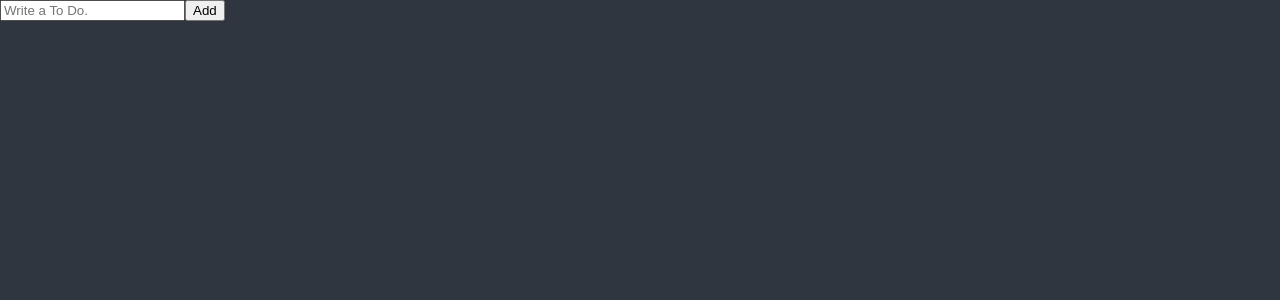
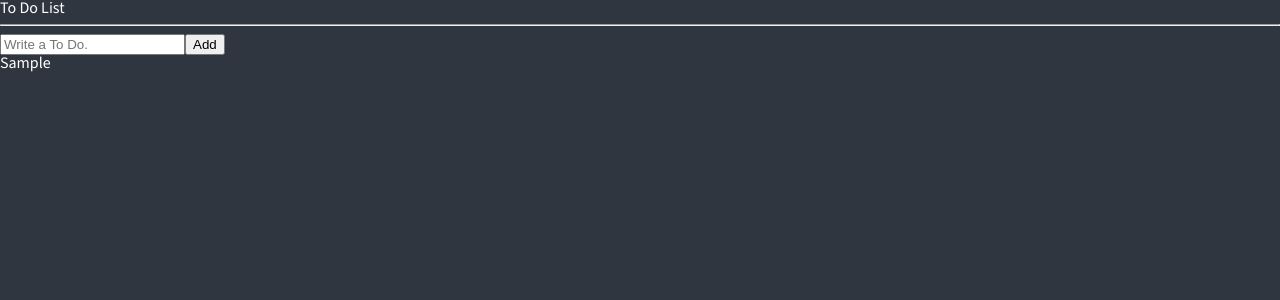
Before and after one commit to RJ-Stony/react-master, a React (Create React App) app: page / in a window 1280 px wide. Both pictures are taken after typing "Sample" into the empty fields and a click on the button "Add". Shown: the top 300 px of the page. Built offline with nearby package versions, Linux system fonts and the light colour scheme.

Commit message:
Updated: todos by RecoilState

```diff
--- a/src/App.tsx
+++ b/src/App.tsx
@@ -1,5 +1,5 @@
 import { createGlobalStyle } from "styled-components";
-import ToDoList from "./ToDoList";
+import ToDoList from "./components/ToDoList";
 
 function App() {
   return (
--- a/src/ToDoList.tsx
+++ /dev/null
@@ -1,27 +0,0 @@
-import { useForm } from "react-hook-form";
-
-interface IForm {
-  toDo: string;
-}
-
-function ToDoList() {
-  const { register, handleSubmit, setValue } = useForm<IForm>();
-  const handleValid = (data: IForm) => {
-    console.log("Add to do", data.toDo);
-    setValue("toDo", "");
-  };
-
-  return (
-    <div>
-      <form onSubmit={handleSubmit(handleValid)}>
-        <input
-          {...register("toDo", { required: "Please write a To Do." })}
-          placeholder="Write a To Do."
-        />
-        <button>Add</button>
-      </form>
-    </div>
-  );
-}
-
-export default ToDoList;
--- /dev/null
+++ b/src/components/ToDoList.tsx
@@ -0,0 +1,51 @@
+import { useForm } from "react-hook-form";
+import { atom, useRecoilState } from "recoil";
+
+interface IForm {
+  toDo: string;
+}
+
+interface IToDo {
+  text: string;
+  id: number;
+  category: "TO_DO" | "DOING" | "DONE";
+}
+
+const toDoState = atom<IToDo[]>({
+  key: "toDoState",
+  default: [],
+});
+
+function ToDoList() {
+  const [toDos, setToDos] = useRecoilState(toDoState);
+  // const value = useRecoilValue(toDoState);
+  // const modFn = useSetRecoilState(toDoState);
+  const { register, handleSubmit, setValue } = useForm<IForm>();
+  const handleValid = ({ toDo }: IForm) => {
+    setToDos((oldToDos) => [
+      { text: toDo, id: Date.now(), category: "TO_DO" },
+      ...oldToDos,
+    ]);
+    setValue("toDo", "");
+  };
+  return (
+    <div>
+      <h1>To Do List</h1>
+      <hr />
+      <form onSubmit={handleSubmit(handleValid)}>
+        <input
+          {...register("toDo", { required: "Please write a To Do." })}
+          placeholder="Write a To Do."
+        />
+        <button>Add</button>
+      </form>
+      <ul>
+        {toDos.map((toDo) => (
+          <li key={toDo.id}>{toDo.text}</li>
+        ))}
+      </ul>
+    </div>
+  );
+}
+
+export default ToDoList;
```
